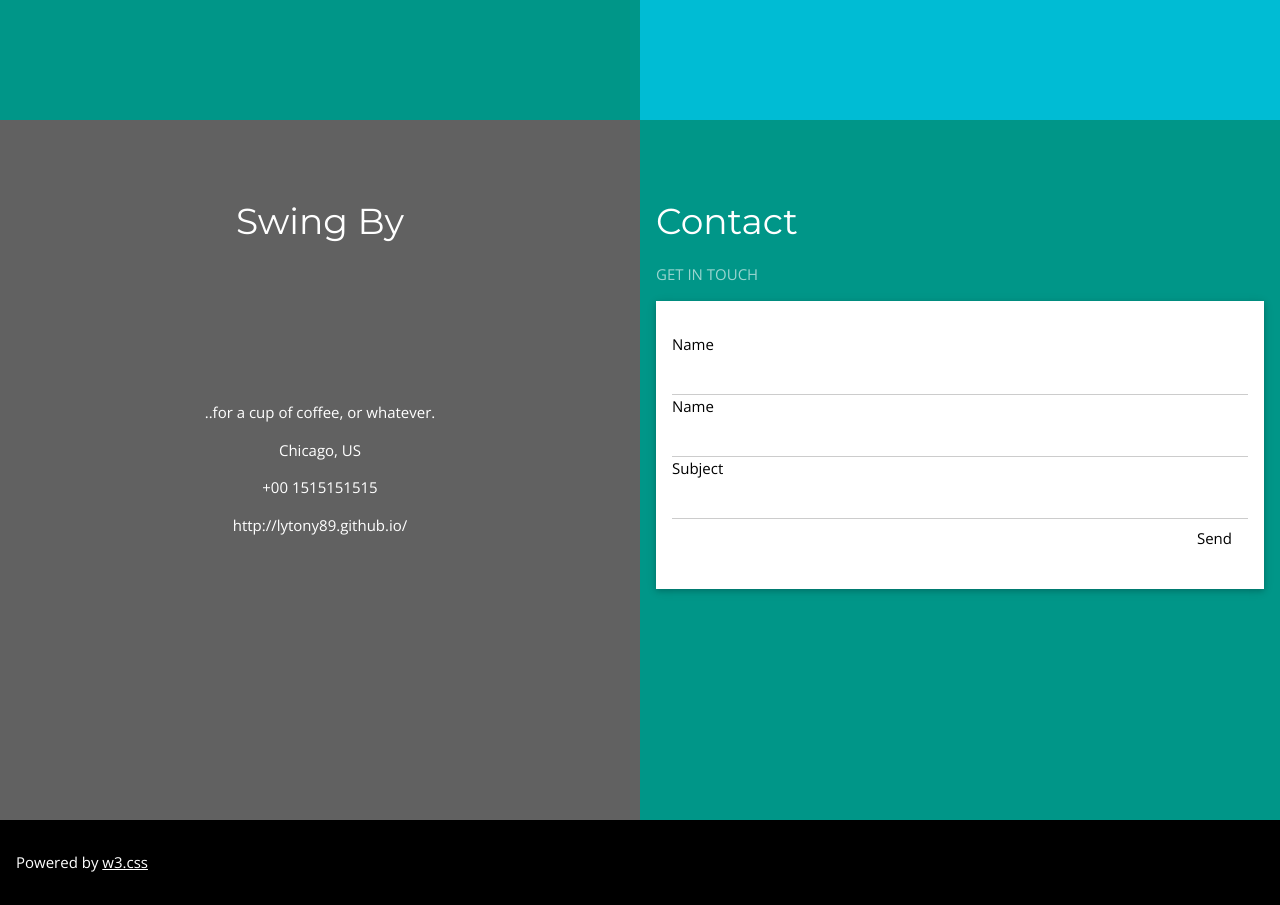
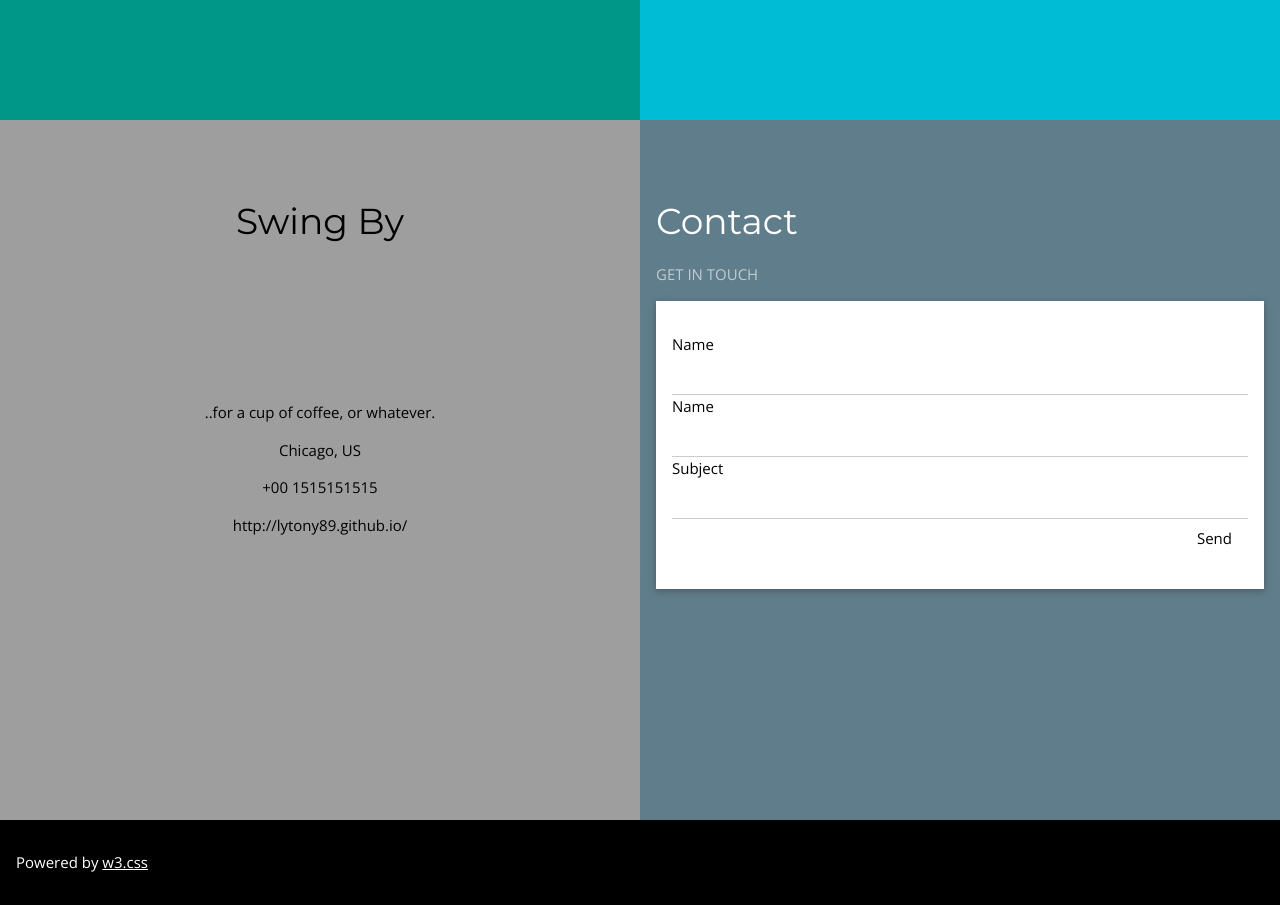
Before and after one commit to lytony89/lytony89.github.io, a plain HTML site: page index.html in a window 1280 px wide. Shown: the part 1380-2285 px from the top of the page. Drawn offline with nearby package versions, Linux system fonts and the light colour scheme.

Commit message:
Update index.html

```diff
--- a/index.html
+++ b/index.html
@@ -119,7 +119,7 @@ h1,h2,h3,h4,h5{font-family: "Montserrat", sans-serif;}
 
 <!-- Third Grid: Swing By & Contact -->
 <div class="w3-row" id="contact">
-  <div class="w3-half w3-dark-grey w3-container w3-center" style="height:700px">
+  <div class="w3-half w3-grey w3-container w3-center" style="height:700px">
     <div class="w3-padding-64">
       <h1>Swing By</h1>
     </div>
@@ -130,7 +130,7 @@ h1,h2,h3,h4,h5{font-family: "Montserrat", sans-serif;}
       <p>http://lytony89.github.io/</p>
     </div>
   </div>
-  <div class="w3-half w3-teal w3-container" style="height:700px">
+  <div class="w3-half w3-blue-grey w3-container" style="height:700px">
     <div class="w3-padding-64 w3-padding-xxlarge">
       <h1>Contact</h1>
       <p class="w3-opacity">GET IN TOUCH</p>
```
